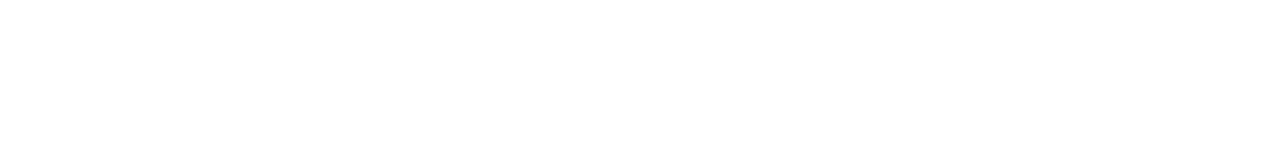
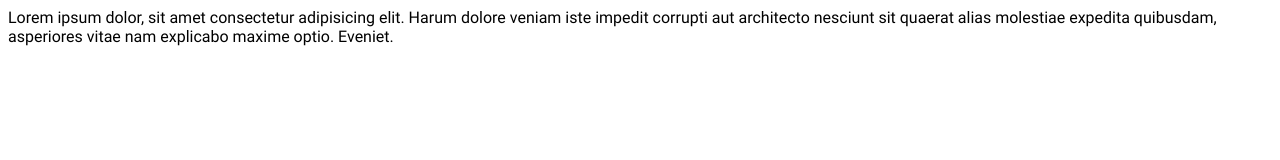
Before and after one commit to joseih/loginform, a plain HTML site: page index.html in a window 1280 px wide. Drawn offline with Linux system fonts and the light colour scheme.

Commit message:
Adicionado arquivo imagens; adicionado fonte

```diff
--- a/index.html
+++ b/index.html
@@ -4,6 +4,12 @@
     <meta charset="UTF-8" />
     <meta name="viewport" content="width=device-width, initial-scale=1.0" />
     <title>Login</title>
+    <link rel="stylesheet" href="style.css" />
   </head>
-  <body></body>
+  <body>
+    Lorem ipsum dolor, sit amet consectetur adipisicing elit. Harum dolore
+    veniam iste impedit corrupti aut architecto nesciunt sit quaerat alias
+    molestiae expedita quibusdam, asperiores vitae nam explicabo maxime optio.
+    Eveniet.
+  </body>
 </html>
--- a/style.css
+++ b/style.css
@@ -0,0 +1,7 @@
+@font-face {
+  font-family: Roboto;
+  src: url("fonts\\Roboto-Regular.woff2");
+}
+* {
+  font-family: Roboto;
+}
```
Also changed, not shown: fonts/Roboto-Regular.woff2 (added), images/easy.png (added), images/green.jpg (added).
